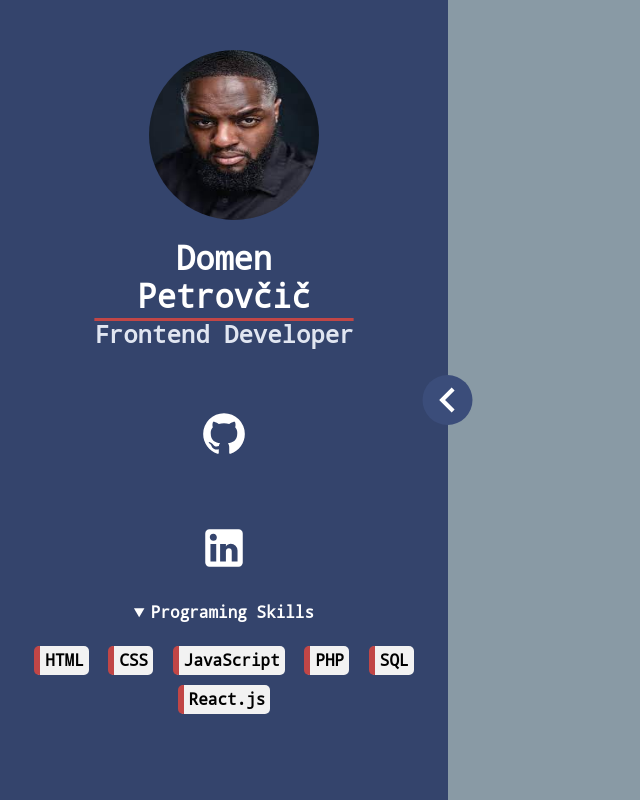
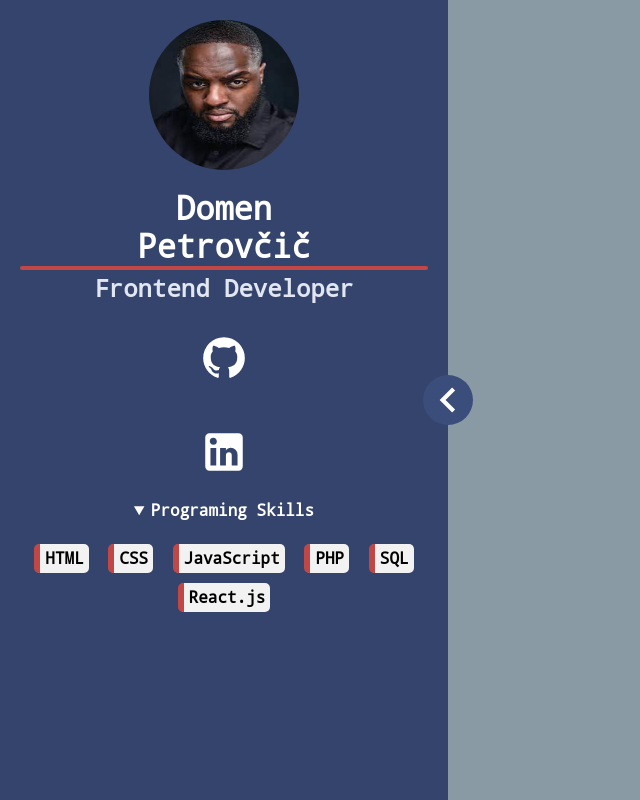
Before and after one commit to Skiddie93/Portfolio, a React (Create React App) app: page / in a window 1280 px wide. Shown: the whole page, without its empty margins (0-640 px from the left). Built offline with nearby package versions, Linux system fonts and the light colour scheme.

Commit message:
panel functionality update

```diff
--- a/src/panel.jsx
+++ b/src/panel.jsx
@@ -11,29 +11,27 @@ const panelToggle = () => {
     }
 
   return(
-      <div id="hideShow" className={`mainPanel ${statePanel ? "":" frajer"}`}>
-      <span onClick={panelToggle} className="movePanel">
-      <svg className={`svgOpen ${statePanel ? "":" close"}`} viewBox="0 0 24 24">
-  <path fill="currentColor" d="M8.59,16.58L13.17,12L8.59,7.41L10,6L16,12L10,18L8.59,16.58Z" />
-</svg>
-      </span>
+      <div id="hideShow" className={`mainPanel ${statePanel ? "":"closeePanel"}`}>
       <div className="innerPanel">
         <div className="portrait">
           <img src={port}></img>
             </div>
             <h1>Domen Petrovčič</h1>
+            <hr></hr>
             <h2>Frontend Developer</h2>
           <div className="meInfo">
 
-              <a href="google.com">
+              <a target="_blank" href="https://www.google.com/">
                 <svg viewBox="0 0 24 24">
 
                   <path fill="currentColor" d="M12,2A10,10 0 0,0 2,12C2,16.42 4.87,20.17 8.84,21.5C9.34,21.58 9.5,21.27 9.5,21C9.5,20.77 9.5,20.14 9.5,19.31C6.73,19.91 6.14,17.97 6.14,17.97C5.68,16.81 5.03,16.5 5.03,16.5C4.12,15.88 5.1,15.9 5.1,15.9C6.1,15.97 6.63,16.93 6.63,16.93C7.5,18.45 8.97,18 9.54,17.76C9.63,17.11 9.89,16.67 10.17,16.42C7.95,16.17 5.62,15.31 5.62,11.5C5.62,10.39 6,9.5 6.65,8.79C6.55,8.54 6.2,7.5 6.75,6.15C6.75,6.15 7.59,5.88 9.5,7.17C10.29,6.95 11.15,6.84 12,6.84C12.85,6.84 13.71,6.95 14.5,7.17C16.41,5.88 17.25,6.15 17.25,6.15C17.8,7.5 17.45,8.54 17.35,8.79C18,9.5 18.38,10.39 18.38,11.5C18.38,15.32 16.04,16.16 13.81,16.41C14.17,16.72 14.5,17.33 14.5,18.26C14.5,19.6 14.5,20.68 14.5,21C14.5,21.27 14.66,21.59 15.17,21.5C19.14,20.16 22,16.42 22,12A10,10 0 0,0 12,2Z" />
                 </svg>
               </a>
+              <a target="_blank" href="https://www.google.com/">
                 <svg viewBox="0 0 24 24">
                   <path fill="currentColor" d="M19 3A2 2 0 0 1 21 5V19A2 2 0 0 1 19 21H5A2 2 0 0 1 3 19V5A2 2 0 0 1 5 3H19M18.5 18.5V13.2A3.26 3.26 0 0 0 15.24 9.94C14.39 9.94 13.4 10.46 12.92 11.24V10.13H10.13V18.5H12.92V13.57C12.92 12.8 13.54 12.17 14.31 12.17A1.4 1.4 0 0 1 15.71 13.57V18.5H18.5M6.88 8.56A1.68 1.68 0 0 0 8.56 6.88C8.56 5.95 7.81 5.19 6.88 5.19A1.69 1.69 0 0 0 5.19 6.88C5.19 7.81 5.95 8.56 6.88 8.56M8.27 18.5V10.13H5.5V18.5H8.27Z" />
                 </svg>
+              </a>
                 <div className="skills">
                 <details open>
                   <summary>Programing Skills</summary>
@@ -41,8 +39,14 @@ const panelToggle = () => {
                    <badge>HTML</badge> <badge>CSS</badge> <badge>JavaScript</badge> <badge>PHP</badge> <badge>SQL</badge> <badge>React.js</badge>
                 </details>
               </div>
+
           </div>
       </div>
+      <span onClick={panelToggle} className="movePanel">
+      <svg className={`svgOpen ${statePanel ? "":" close"}`} viewBox="0 0 24 24">
+  <path fill="currentColor" d="M8.59,16.58L13.17,12L8.59,7.41L10,6L16,12L10,18L8.59,16.58Z" />
+</svg>
+      </span>
       </div>
   )
  }
--- a/src/styles.css
+++ b/src/styles.css
@@ -13,28 +13,23 @@ body {
   position: relative;
   width: 25vw;
   height: auto;
-  min-height: 95vh;
+  min-height: 100vh;
   background: #34446c;
   color: white;
   padding: 2.5vh;
-  display: flex;
-  flex-direction: column;
-  justify-content: flex-start;
   transition: transform ease 0.5s;
-  transform: translateX(0%);
 }
-.mainPanel.frajer {
+.mainPanel.closeePanel {
   transform: translateX(-101%);
 }
 
 .innerPanel {
   height: auto;
   width: 100%;
-  min-height: 95vh;
 }
 
 .movePanel {
-  position: absolute;
+  position: sticky;
   display: flex;
   flex-direction: row;
   justify-content: center;
@@ -43,11 +38,10 @@ body {
   width: 50px;
   border-radius: 50%;
   font-size: 2rem;
-  right: 0;
-  top: 50%;
-  transform: translate(49%, -50%);
+  left: 100%;
+  bottom: 50vh;
+  transform: translate(calc(2.5vh + 50%), 50%);
   background: #3b4d7a;
-  padding: 0px;
   cursor: pointer;
 }
 
@@ -67,12 +61,12 @@ body {
   height: 150px;
   width: 150px;
   border-radius: 50%;
-  margin: 30px auto 40px;
+  margin: 0 auto 20px auto;
 }
 
 .portrait img {
-  height: 170px;
-  width: 170px;
+  height: 150px;
+  width: 150px;
   border-radius: 50%;
   object-fit: fill;
 }
@@ -84,20 +78,16 @@ body {
   flex-direction: column;
   justify-content: space-around;
   align-items: center;
-  margin: 30px 0 0 0;
-}
-.meInfo svg {
-  margin: 30px;
-  height: 50px;
-  width: 50px;
-}
-.meInfo h3 {
-  margin: 30px;
 }
 
 .meInfo a {
   color: white;
   text-decoration: none;
+  margin: 20px;
+}
+.meInfo a svg {
+  height: 50px;
+  width: 50px;
 }
 
 .innerPanel h1 {
@@ -115,9 +105,11 @@ body {
   text-align: center;
   font-size: 0, 6rem;
   color: #e1e6f1;
-  text-decoration: overline;
-  text-decoration-color: #c14646;
-  text-decoration-thickness: 3px;
+}
+
+.innerPanel hr {
+  border: 2px solid #c14646;
+  border-radius: 5px;
 }
 
 .skills {
@@ -144,15 +136,9 @@ details {
   .meInfo {
     margin: 20px 0 0 0;
   }
-  .meInfo svg {
+
+  .meInfo a {
     margin: 10px;
-  }
-  .meInfo h3 {
-    margin: 10px;
-  }
-
-  .skills {
-    margin-top: 10px;
   }
 }
 @media only screen and (max-width: 1290px) {
--- a/src/styles.scss
+++ b/src/styles.scss
@@ -1,6 +1,6 @@
 
 $panel-color: #34446c;
-
+$panel-padding: 2.5vh;
 * {
   box-sizing: border-box;
   margin: 0;
@@ -16,29 +16,26 @@ body {
   position: relative;
   width: 25vw;
   height: auto;
-  min-height: 95vh;
+  min-height: 100vh;
   background: $panel-color;
   color: white;
-  padding: 2.5vh;
-  display: flex;
-  flex-direction: column;
-  justify-content: flex-start;
+  padding: $panel-padding;
   transition: transform ease 0.5s;
-  transform: translateX(0%);
 
-  &.frajer {
+  &.closeePanel {
     transform: translateX(-101%);
   }
 }
 
 .innerPanel {
+
   height: auto;
   width: 100%;
-  min-height: 95vh;
+
 }
 
 .movePanel {
-  position: absolute;
+  position: sticky;
   display: flex;
   flex-direction: row;
   justify-content: center;
@@ -47,11 +44,10 @@ body {
   width: 50px;
   border-radius: 50%;
   font-size: 2rem;
-  right: 0;
-  top: 50%;
-  transform: translate(49%,-50%);
+  left: 100%;
+  bottom:50vh ;
+  transform: translate(calc(#{$panel-padding} + 50%),50%);
   background: lighten($panel-color, 4);
-  padding: 0px;
   cursor: pointer;
 }
 
@@ -72,12 +68,12 @@ body {
   height: 150px;
   width: 150px;
   border-radius: 50%;
-  margin: 30px auto 40px;
+  margin: 0 auto 20px auto;
 }
 
 .portrait img {
-  height: 170px;
-  width: 170px;
+  height: 150px;
+  width: 150px;
   border-radius: 50%;
   object-fit: fill;
 }
@@ -89,22 +85,19 @@ body {
   flex-direction: column;
   justify-content: space-around;
   align-items: center;
-  margin: 30px 0 0 0;
 
-  & svg {
-    margin: 30px;
-    height: 50px;
-    width: 50px;
-  }
 
-  & h3 {
-    margin:30px;
-  }
 }
 
 .meInfo a{
   color: white;
   text-decoration: none;
+  margin: 20px;
+  & svg {
+    height: 50px;
+    width: 50px;
+
+  }
 }
 
 .innerPanel h1 {
@@ -122,9 +115,11 @@ body {
   text-align: center;
   font-size: 0,6rem;
   color: lighten($panel-color, 60 );
-  text-decoration: overline;
-  text-decoration-color: #c14646;
-  text-decoration-thickness: 3px;
+}
+
+.innerPanel hr{
+border: 2px solid #c14646;
+border-radius: 5px;
 }
 
 .skills{
@@ -150,16 +145,15 @@ details{
 @media only screen and (max-height: 700px) {
   .meInfo {
     margin: 20px 0 0 0;
-    & svg {
-      margin: 10px;
+  }
+  .meInfo a{
+  margin: 10px;
+
     }
-    & h3 {
-      margin:10px;
-    }
-  }
-  .skills{
-    margin-top: 10px;
-  }
+
+
+
+
 
  }
 
```
